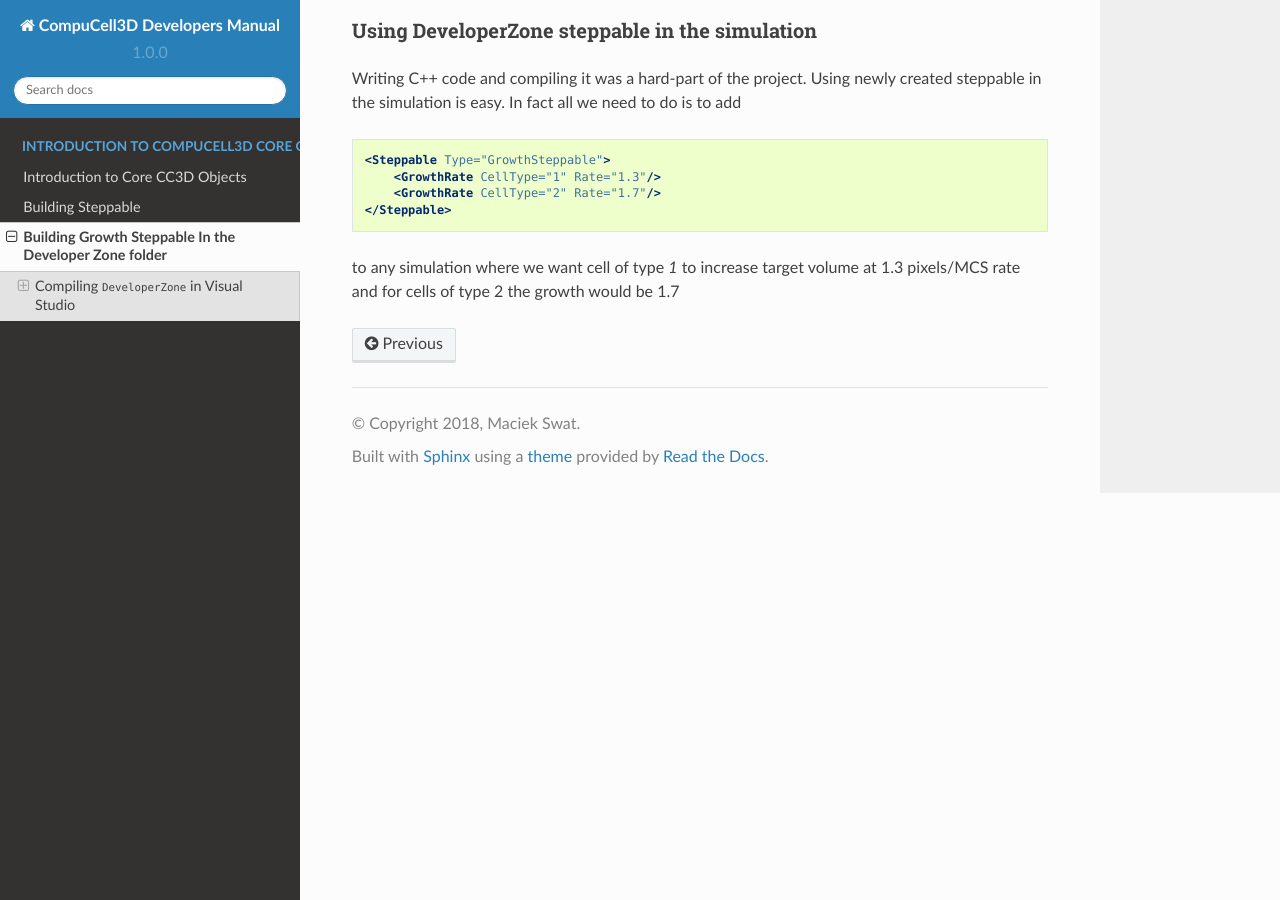
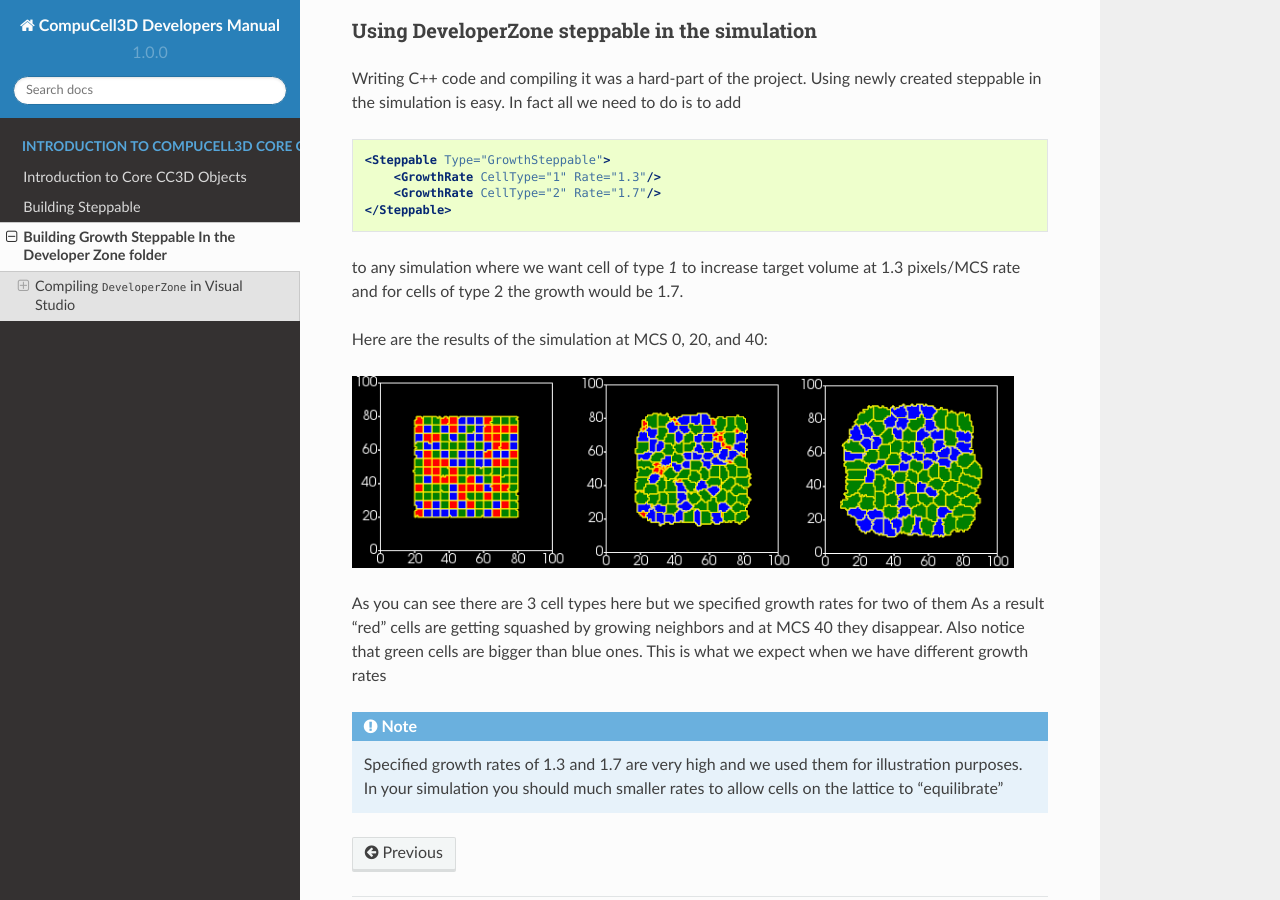
Before and after one commit to CompuCell3D/CompuCell3DDevelopersManual, a Sphinx documentation site: the page built from docs/building_growth_steppable_in_developer_zone.rst, in a window 1280 px wide and 900 px high, scrolled down 7884 px. Built offline with Sphinx 7.4.7 and the Read the Docs theme 2.0.0, drawn with Linux system fonts in a browser that asks for light colours.

Commit message:
added new material

```diff
--- a/docs/building_growth_steppable_in_developer_zone.rst
+++ b/docs/building_growth_steppable_in_developer_zone.rst
@@ -303,7 +303,19 @@
     </Steppable>
 
 to any simulation where we want cell of type `1` to increase target volume at 1.3 pixels/MCS rate and for cells of type 2
-the growth would be 1.7
+the growth would be 1.7.
+
+Here are the results of the simulation at MCS 0, 20, and 40:
+
+|gs_cpp|
+
+As you can see there are 3 cell types here but we specified growth rates for two of them As a result "red" cells are
+getting squashed by growing neighbors and at MCS 40 they disappear. Also notice that green cells are bigger than blue
+ones. This is what we expect when we have different growth rates
+
+.. note::
+
+    Specified growth rates of 1.3 and 1.7 are very high and we used them for illustration purposes. In your simulation you should much smaller rates to allow cells on the lattice to "equilibrate"
 
 .. |dev_zone_1| image:: images/dev_zone_1.png
    :width: 2.4in
@@ -344,3 +356,7 @@
 .. |dev_zone_8| image:: images/dev_zone_8.png
    :width: 7.2in
    :height: 2.8in
+
+.. |gs_cpp| image:: images/gs_cpp.png
+   :width: 6.9in
+   :height: 2.0in
--- a/docs/building_steppable_case_study.rst
+++ b/docs/building_steppable_case_study.rst
@@ -239,7 +239,7 @@
 
         }
 
-        //boundaryStrategy has information aobut pixel neighbors
+        //boundaryStrategy has information about pixel neighbors
 
         boundaryStrategy=BoundaryStrategy::getInstance();
 
@@ -625,7 +625,7 @@
 
 .. code-block:: c++
 
-    CC3DXMLElementList growthVec = _xmlData->getElements("GrowthRate");
+    CC3DXMLElementList growthVec = _xmlData->getElements("Rate");
 
 we ensure that CC3D will return a list (actually it is implemented as an STL vector) of XML element pointers that start with ``<GrowthRate ...>`` . Next, we iterate over the vector of
 XML element pointers and notice that ``growthVec[i]`` returns a pointer to XML
```
Also changed, not shown: other parts of docs/building_growth_steppable_in_developer_zone.rst (+1 -1 lines), docs/images/gs_cpp.png (added).
